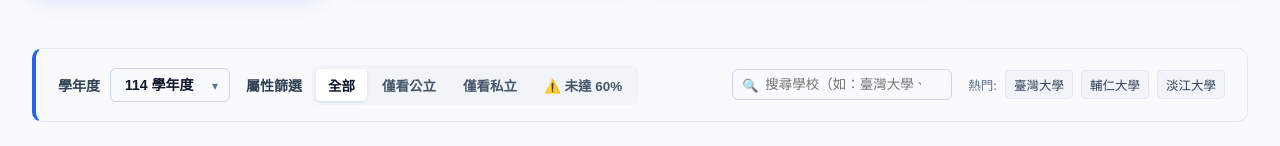
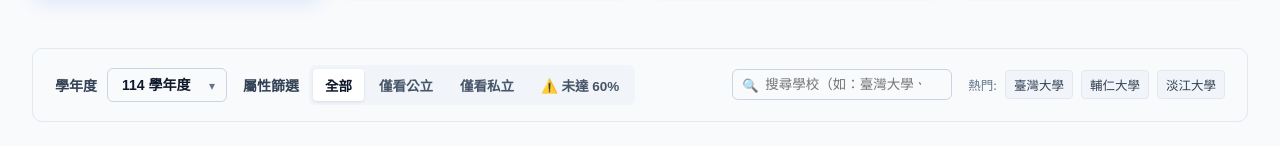
Before and after one commit to powerkaifu/1151VIS-HW1-415085011-CHANG-KAI-FU, a Vue app: page / in a window 1280 px wide. Shown: the part 489-635 px from the top of the page. Built offline with nearby package versions, Linux system fonts and the light colour scheme.

Commit message:
style(ui): 移除工具列與卡片左側邊框，保持全區塊對稱俐落

```diff
--- a/src/App.vue
+++ b/src/App.vue
@@ -537,7 +537,6 @@ body {
 	transform: translateY(-3px);
 	box-shadow: 0 8px 20px -4px rgba(239, 68, 68, 0.18);
 	border-color: #ef4444;
-	border-left-color: #ef4444;
 	background: #fff5f5;
 }
 
@@ -545,7 +544,6 @@ body {
 	transform: translateY(-3px);
 	box-shadow: 0 8px 20px -4px rgba(245, 158, 11, 0.18);
 	border-color: #f59e0b;
-	border-left-color: #f59e0b;
 	background: #fffbeb;
 }
 
@@ -553,7 +551,6 @@ body {
 	transform: translateY(-3px);
 	box-shadow: 0 8px 20px -4px rgba(37, 99, 235, 0.18);
 	border-color: #2563eb;
-	border-left-color: #2563eb;
 	background: #eff6ff;
 }
 
@@ -640,7 +637,6 @@ body {
 	padding: 16px 22px;
 	border-radius: 10px;
 	border: 1px solid #e2e8f0;
-	border-left: 4px solid #2563eb;
 	box-shadow: none;
 	margin-bottom: 24px;
 	flex-wrap: wrap;
```
